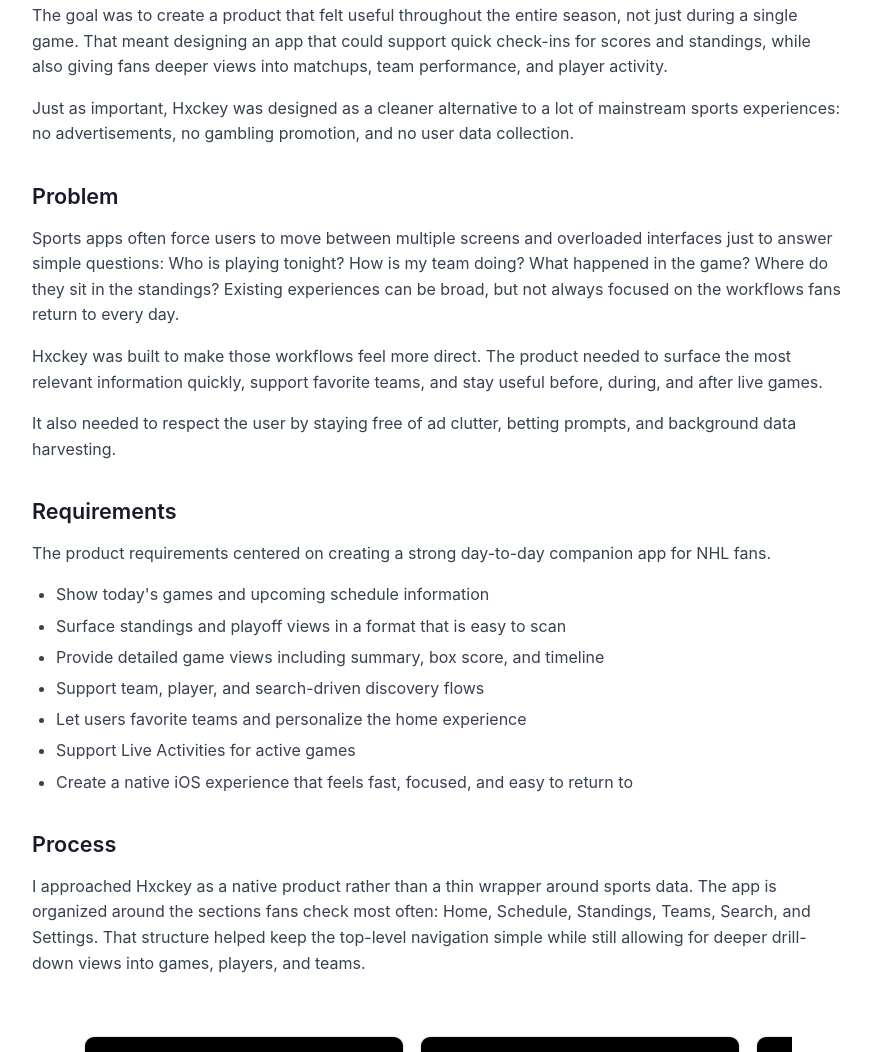
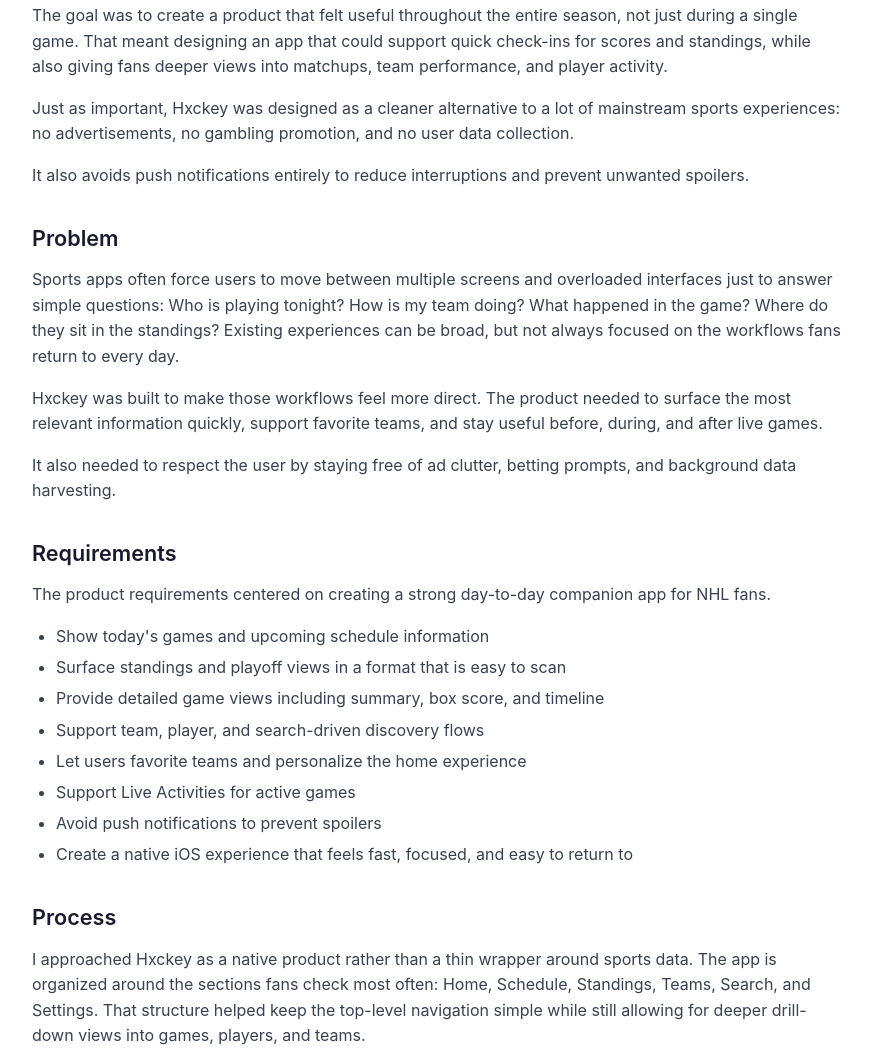
Before and after one commit to mimllr/vueport, an Astro site: page /projects/hxckey in a window 1280 px wide. Shown: the part 1185-2237 px from the top of the page, without its empty margins (202-1073 px from the left). Built offline with nearby package versions, Linux system fonts and the light colour scheme; Astro itself is replaced by a stand-in of ours.

Commit message:
update hxckey copy

```diff
--- a/src/content/projects/hxckey.mdx
+++ b/src/content/projects/hxckey.mdx
@@ -18,6 +18,8 @@
 
 Just as important, Hxckey was designed as a cleaner alternative to a lot of mainstream sports experiences: no advertisements, no gambling promotion, and no user data collection.
 
+It also avoids push notifications entirely to reduce interruptions and prevent unwanted spoilers.
+
 ## Problem
 
 Sports apps often force users to move between multiple screens and overloaded interfaces just to answer simple questions: Who is playing tonight? How is my team doing? What happened in the game? Where do they sit in the standings? Existing experiences can be broad, but not always focused on the workflows fans return to every day.
@@ -35,6 +37,7 @@
 - Support team, player, and search-driven discovery flows
 - Let users favorite teams and personalize the home experience
 - Support Live Activities for active games
+- Avoid push notifications to prevent spoilers
 - Create a native iOS experience that feels fast, focused, and easy to return to
 
 ## Process
@@ -56,6 +59,8 @@
 
 The app was built with SwiftUI and SwiftData, with shared sports-domain logic extracted into a reusable package. That structure made it easier to keep product features organized while supporting more advanced areas of the app like Live Activities, shareable branded game cards, and mock-data workflows for development and testing.
 
+The product was also an exploration in AI-assisted software development. Hxckey was built entirely with AI support, primarily using Claude, Codex, and OpenCode throughout the design and implementation process.
+
 <ImageCarousel
   images={[
     { src: '/images/hxckey_activity.PNG', alt: 'Hxckey Live Activity' },
```
Also changed, not shown: 1 other file.
